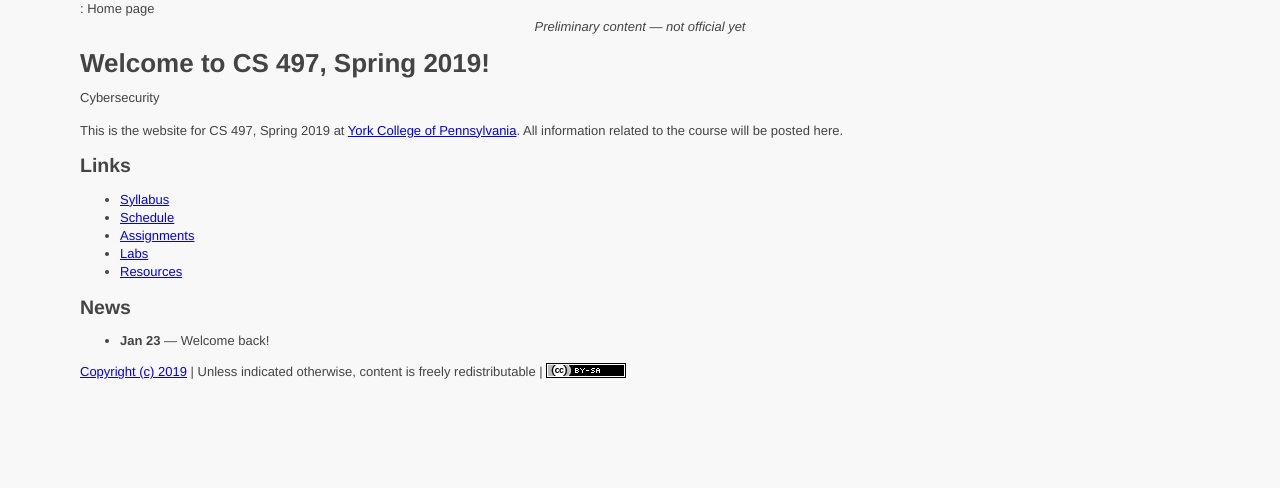
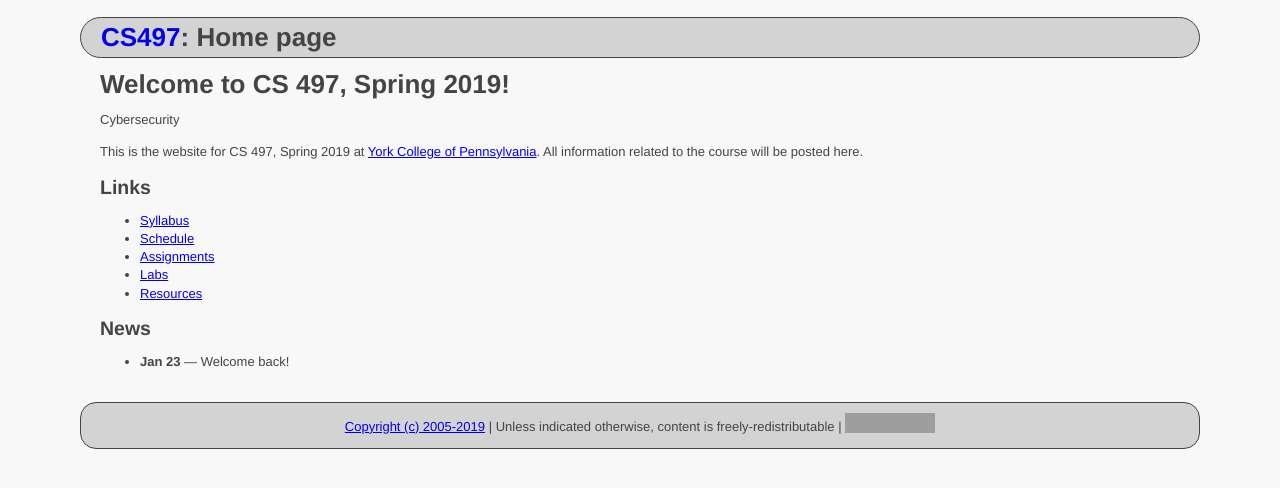
Before and after one commit to ycpcs/cs497-spring2019, a Jekyll site: the page built from index.md, in a window 1280 px wide. Shown: the top 488 px of the page. Built offline with Jekyll 4.4.1, drawn with Linux system fonts in a browser that asks for light colours; grey boxes are pictures that could not be loaded.

Commit message:
Update default.html

```diff
--- a/_layouts/default.html
+++ b/_layouts/default.html
@@ -1,28 +1,23 @@
 <!DOCTYPE html>
-<html>
+<html lang="en">
 	<head>
-		<meta charset="UTF-8">
-		<title>{{site.coursename}}: {{page.title}}</title>
-		<link rel="stylesheet" type="text/css" href="{{site.baseurl}}/css/site.css">
-		<link rel="stylesheet" type="text/css" href="{{site.baseurl}}/css/syntax.css">
+		<meta charset="utf-8" />
+		<title>{{ page.course_number }} - {{ page.title }}</title>
+		<link rel="stylesheet" href="{{ site.url }}/css/site.css" />
+		<link rel="stylesheet" href="{{ site.url }}/css/syntax.css" />
 	</head>
+
 	<body>
-		<div id="wrap">
-			<div id="content">
-				<div id="header"><a href="{{site.baseurl}}/">{{site.coursename}}</a>: {{page.title}}</div>
-				<div style="text-align: center; font-style: italic;">Preliminary content &mdash; not official yet</div>
-				{{content}}
-				<div id="footer">
-					<a href="{{site.baseurl}}/README.html">Copyright (c) 2019</a> |
-					Unless indicated otherwise, content is freely redistributable |
-					<a class="cc-img" rel="license" href="http://creativecommons.org/licenses/by-sa/4.0/"><img alt="Creative Commons License" style="border-width:0" src="{{site.baseurl}}/img/cc-by-sa-80x15.png" /></a>
-				</div>
-				<div id="footer-pad"></div>
-			</div>
+		<div class="pageheader">
+			<h1><a href="{{ site.url }}">{{ page.course_number }}</a>: {{ page.title }}</h1>
+		</div>
+		<div class="content">
+		{{ content }}
+		</div>
+
+		<div class="footer">
+			<a href="{{ site.url }}/README.html">Copyright (c) 2005-2019</a> | Unless indicated otherwise, content is freely-redistributable |
+			<a class="cc-img" rel="license" href="http://creativecommons.org/licenses/by-sa/4.0/"><img alt="Creative Commons License" style="border-width:0" src="https://i.creativecommons.org/l/by-sa/4.0/80x15.png" /></a>
 		</div>
 	</body>
 </html>
-
-<!--
-vim:ts=2:
--->
```
